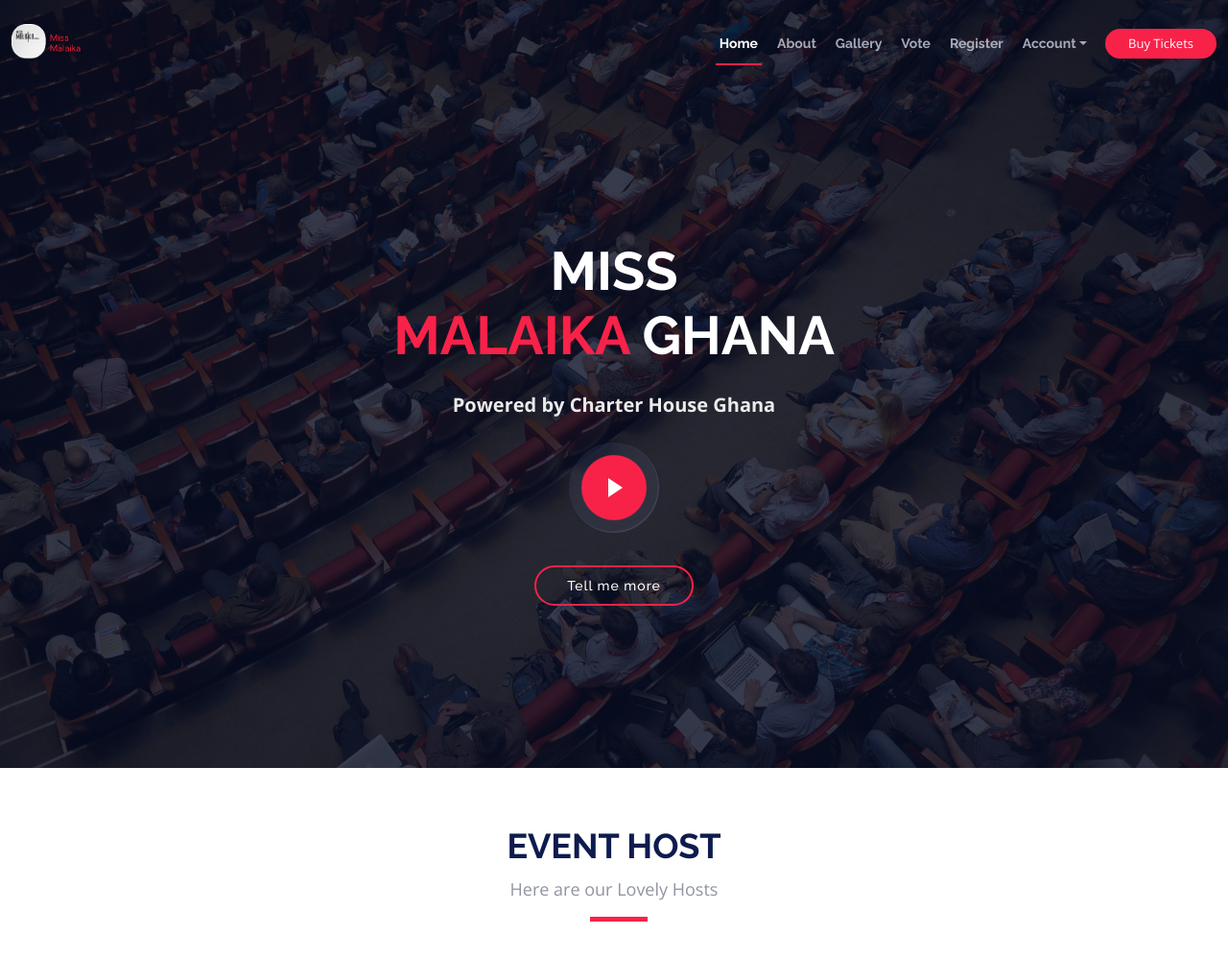
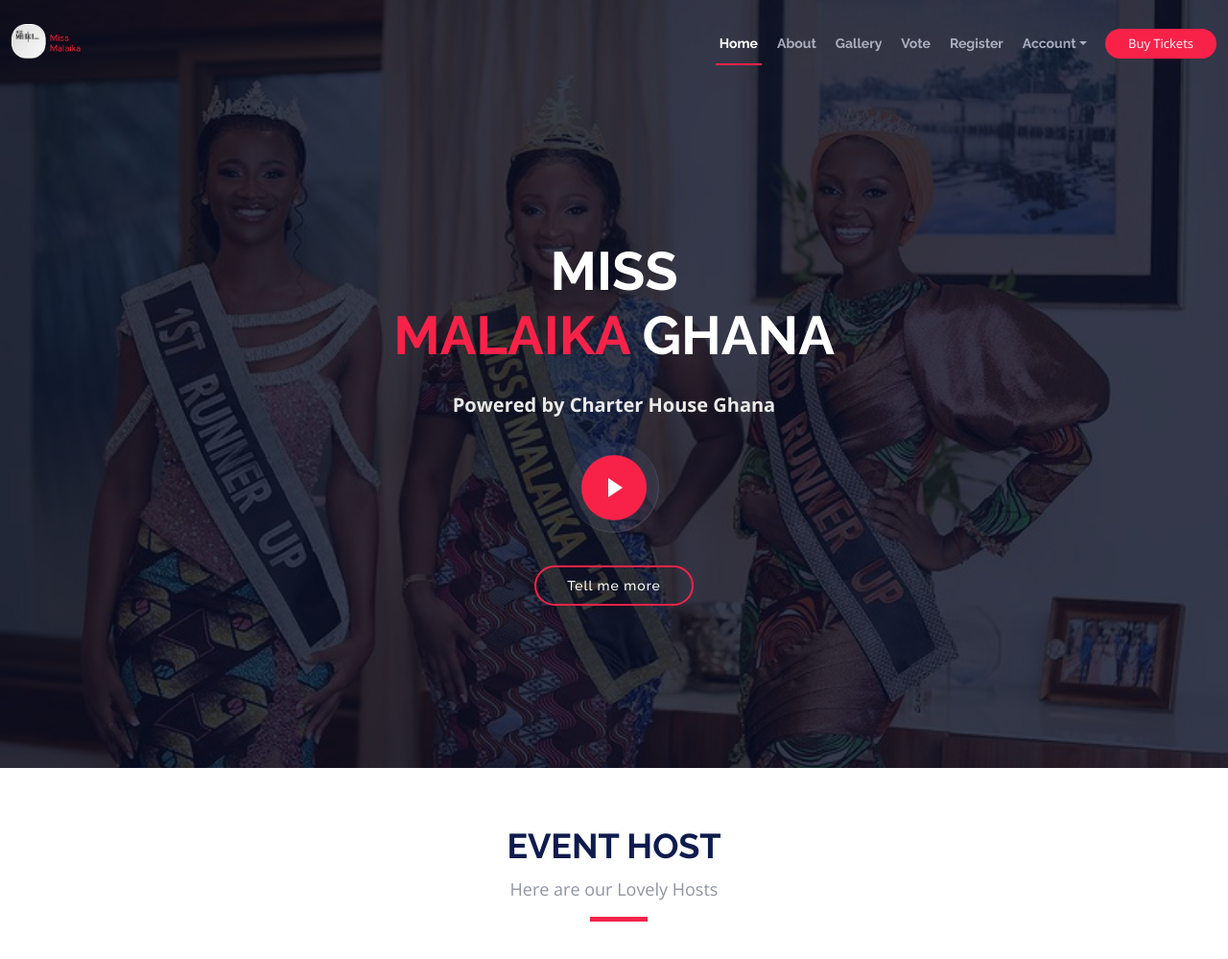
Before and after one commit to Akosua-Debrah/Malaika_project, a PHP site: page / in a window 1280 px wide. Shown: the top 999 px of the page at 96% size. Run offline with PHP 8.4, Linux system fonts and the light colour scheme; data that the repository does not hold is empty; some libraries are stand-ins or nearby versions.

Commit message:
added the heor malaika image

```diff
--- a/assets/css/style.css
+++ b/assets/css/style.css
@@ -404,7 +404,7 @@
 #hero {
   width: 100%;
   height: 100vh;
-  background: url(../img/hero-bg.jpg) top center;
+  background: url(../img/malaika/2021_winners.jpg) top center;
   background-size: cover;
   overflow: hidden;
   position: relative;
```
